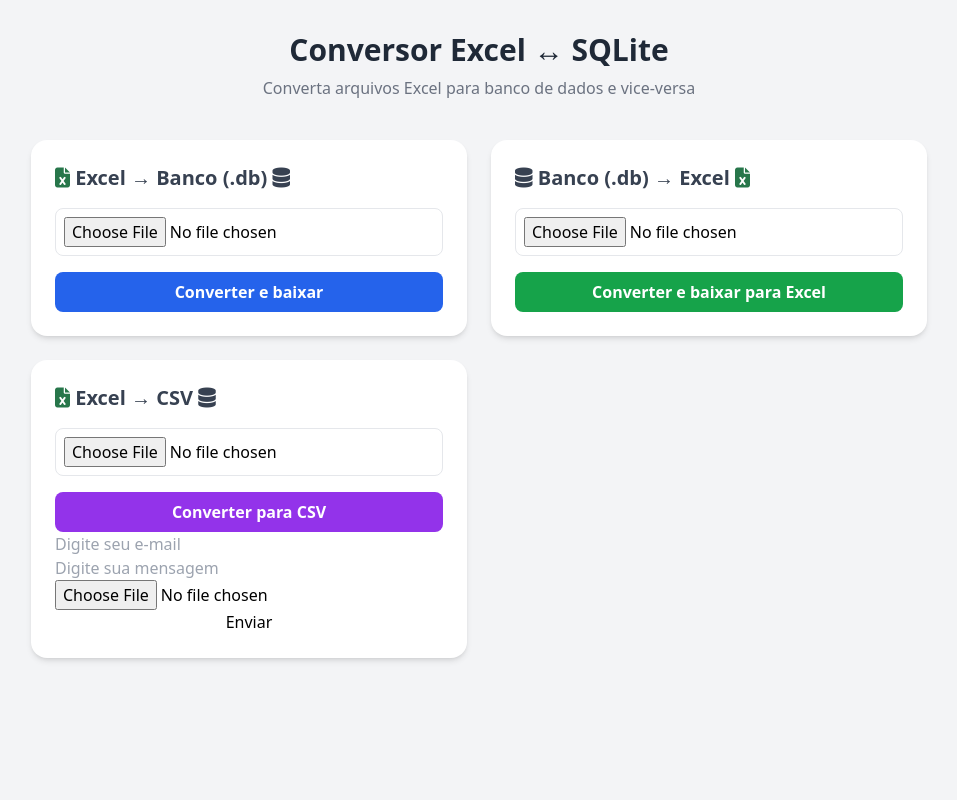
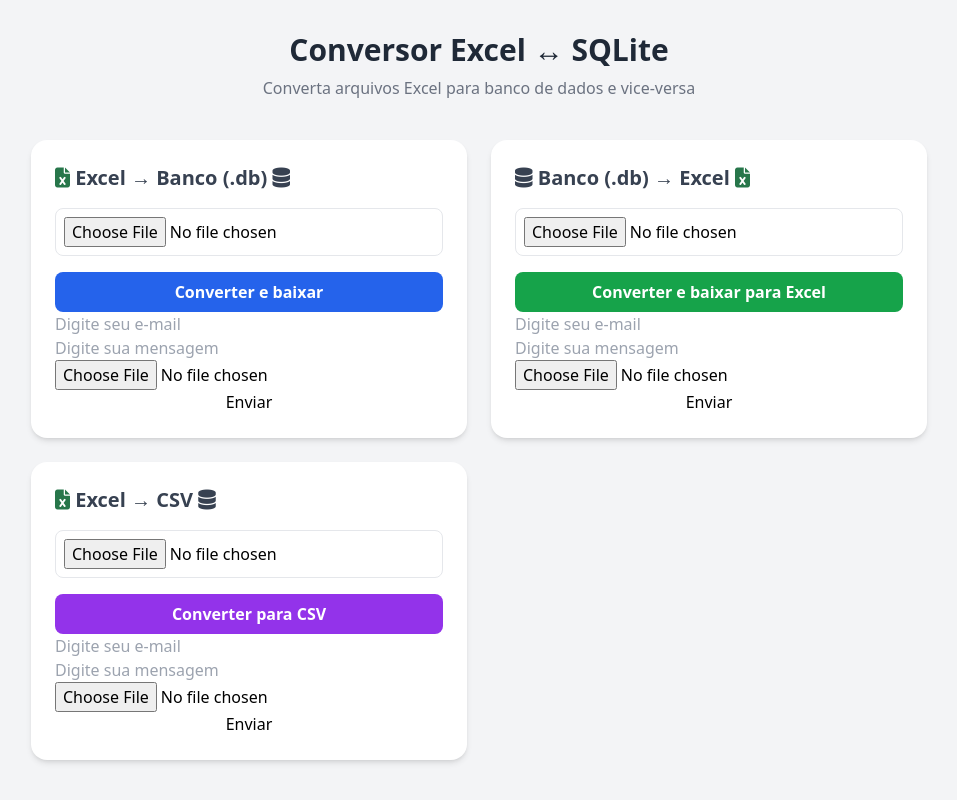
Before and after one commit to GustavoSB3/Automa--oP, a Flask app: page / in a window 1280 px wide. Shown: the whole page, without its empty margins (161-1118 px from the left). Run offline with Flask 3, Linux system fonts and the light colour scheme; some libraries are stand-ins or nearby versions.

Commit message:
ajuste no HTML

```diff
--- a/templates/index.html
+++ b/templates/index.html
@@ -57,6 +57,14 @@
           >
             Converter e baixar
           </button>
+
+          <input type="text" id="email" placeholder="Digite seu e-mail" />
+
+          <input type="text" id="message" placeholder="Digite sua mensagem" />
+
+          <input type="file" id="sendInput" accept="pdf" />
+
+          <button id="sendButton" onclick="enviarEmailXLS()">Enviar</button>
         </div>
 
         <div
@@ -83,6 +91,14 @@
           >
             Converter e baixar para Excel
           </button>
+
+          <input type="text" id="email" placeholder="Digite seu e-mail" />
+
+          <input type="text" id="message" placeholder="Digite sua mensagem" />
+
+          <input type="file" id="sendInput" accept="pdf" />
+
+          <button id="sendButton" onclick="enviarEmailDB()">Enviar</button>
         </div>
 
         <div
```
